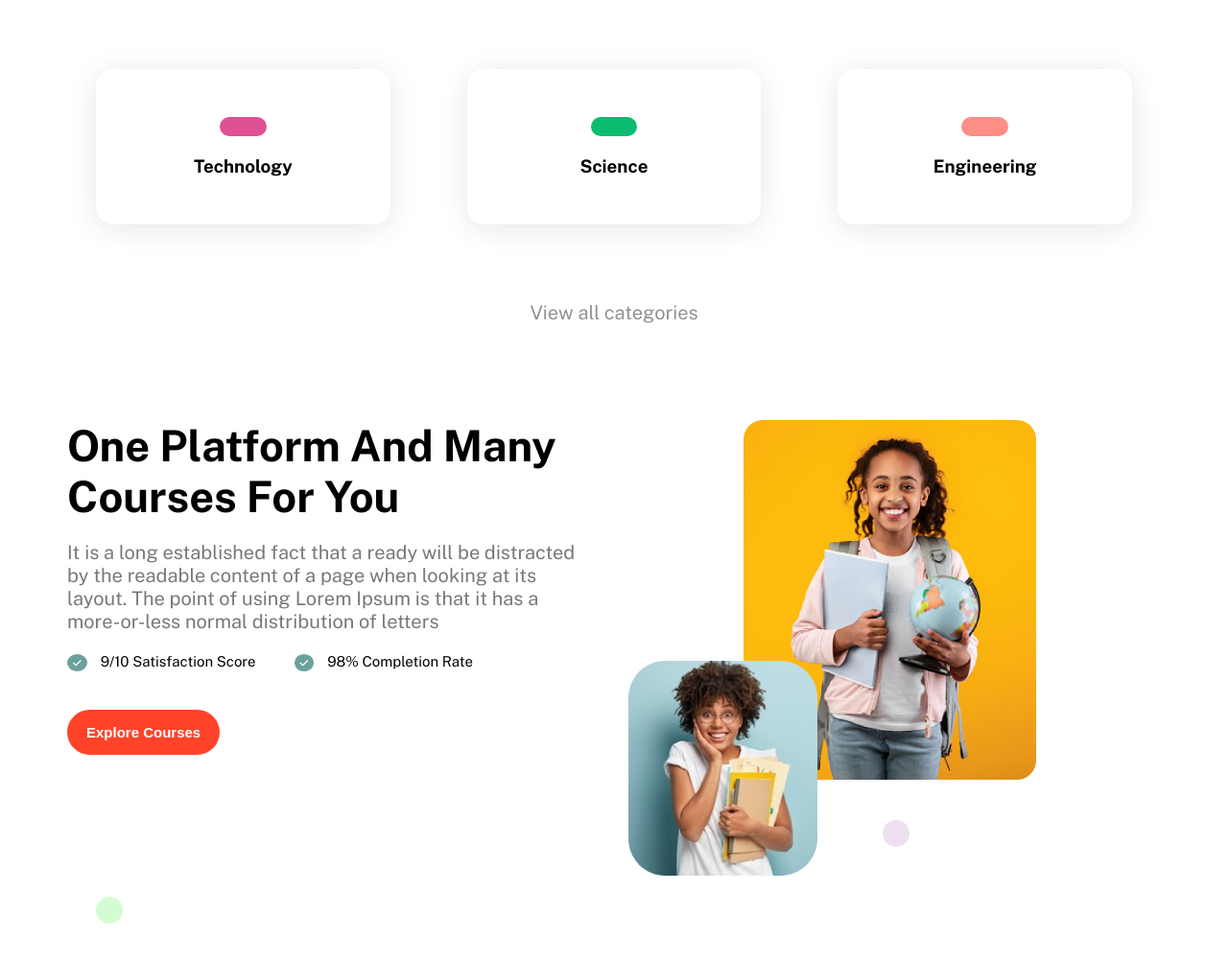
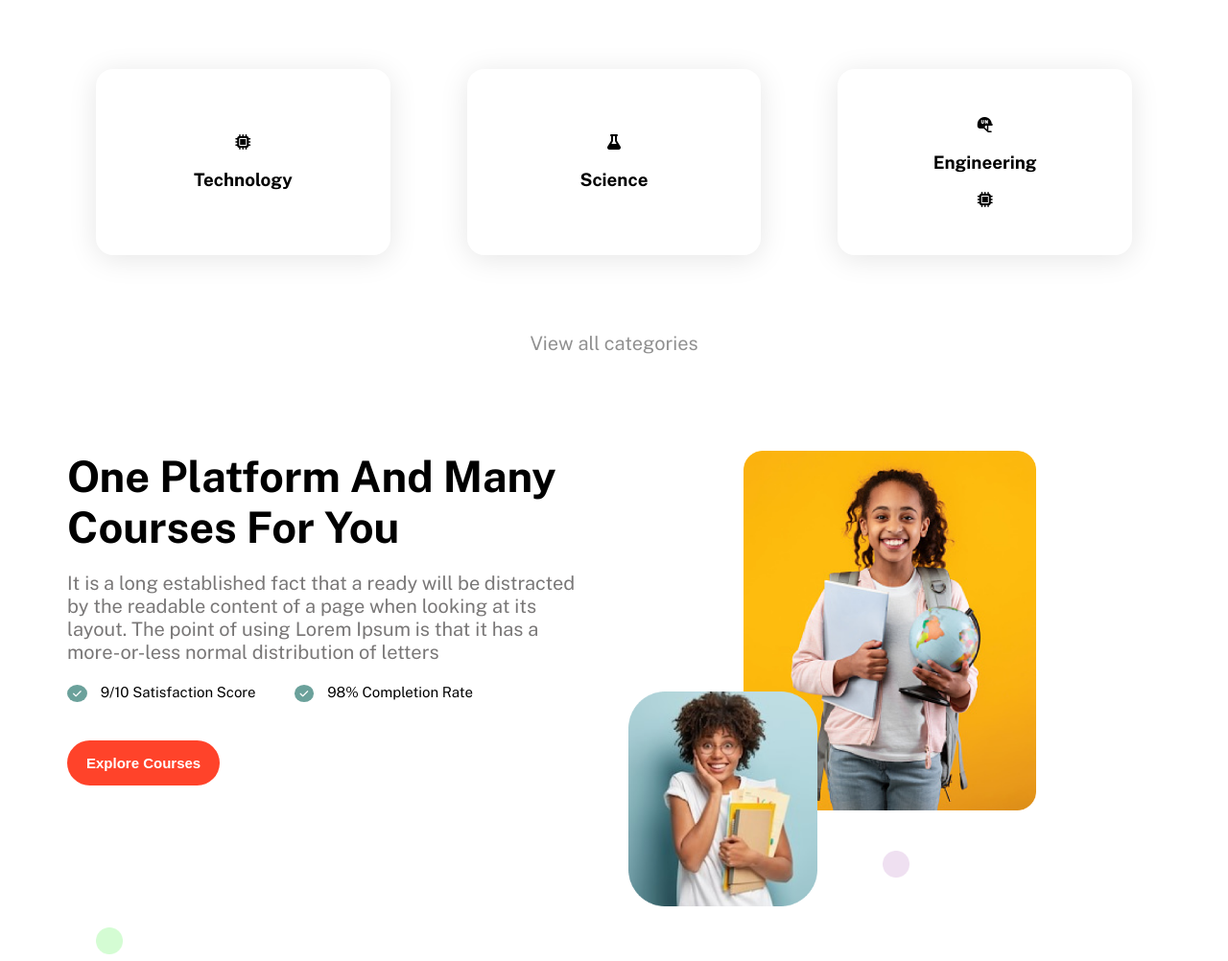
Before and after one commit to siddiqua19/elearn, a plain HTML site: page index.html in a window 1280 px wide. Shown: the part 1320-2322 px from the top of the page at 96% size. Drawn offline with nearby package versions, Linux system fonts and the light colour scheme.

Commit message:
first commit

```diff
--- a/index.html
+++ b/index.html
@@ -112,21 +112,23 @@
 
     <div class="categories">
       <div class="category">
-        <img src="images/monitor-mobbile.png" alt="" />
-
+        <!-- <img src="images/monitor-mobbile.png" alt="" />   -->
+        <i class="fa-solid fa-microchip"></i>
         <h3>Technology</h3>
       </div>
 
       <div class="category microscope">
-        <img src="images/microscope.png" alt="" />
+        <!-- <img src="images/microscope.png" alt="" />  -->
+        <i class="fa-solid fa-flask"></i>
+        <h3>Science</h3>
 
-        <h3>Science</h3>
       </div>
 
       <div class="category cpu">
-        <img src="images/cpu.png" alt="" />
-
+        <!-- <img src="images/cpu.png" alt="" > / -->
+        <i class="fa-solid fa-helmet-un"></i>
         <h3>Engineering</h3>
+        <i class="fa-solid fa-microchip"></i>
       </div>
     </div>
 
@@ -571,7 +573,7 @@
 
     <div class="footer-line"></div>
 
-    <h3>Copyrights @ 2023 . All Rights. Reserved. designed by Siddiqua Parveen</h3>
+    <h3> designed by Siddiqua Parveen</h3>
   </section>
 </body>
 
```
Also changed, not shown: edu.css (line endings or trailing spaces).
